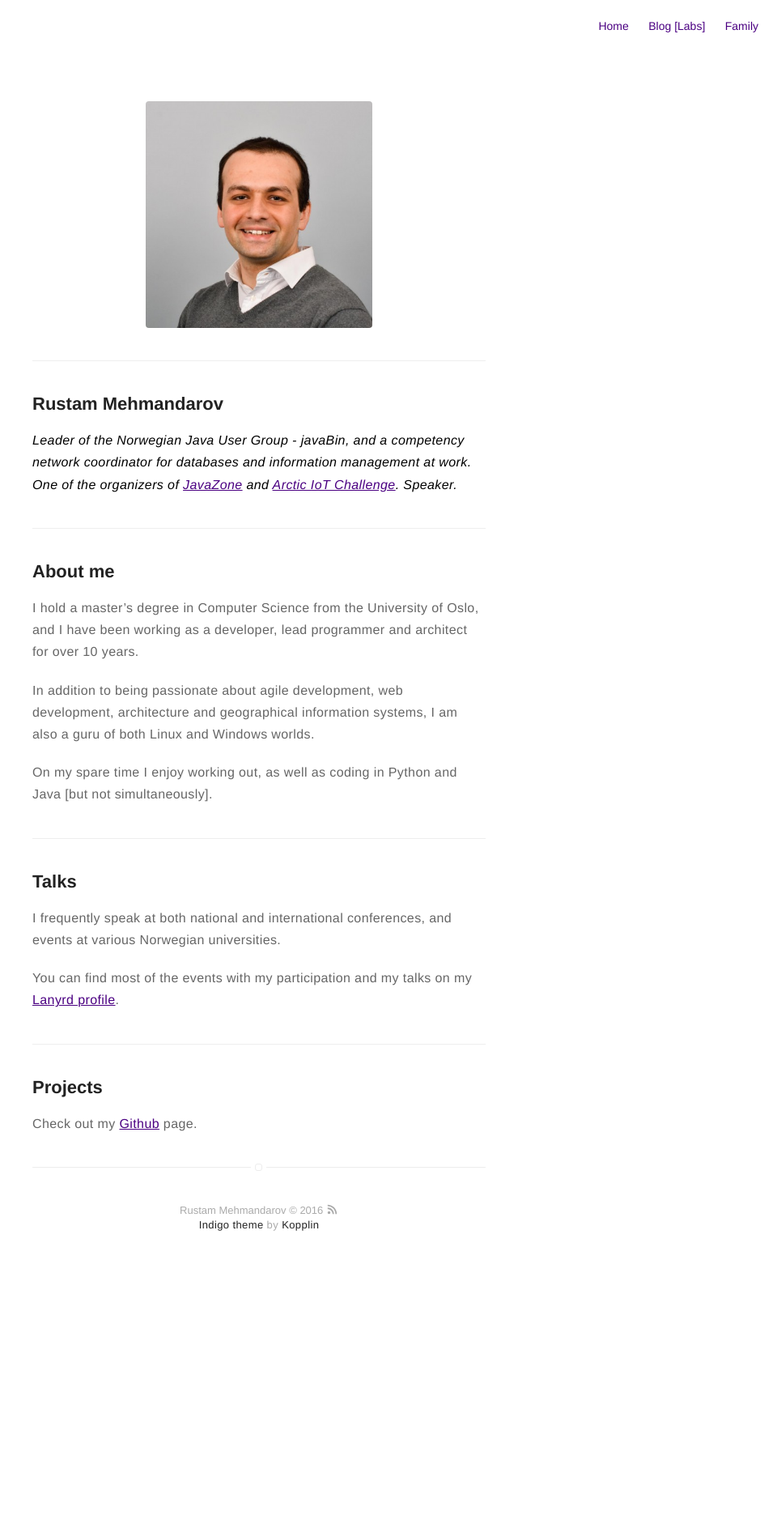
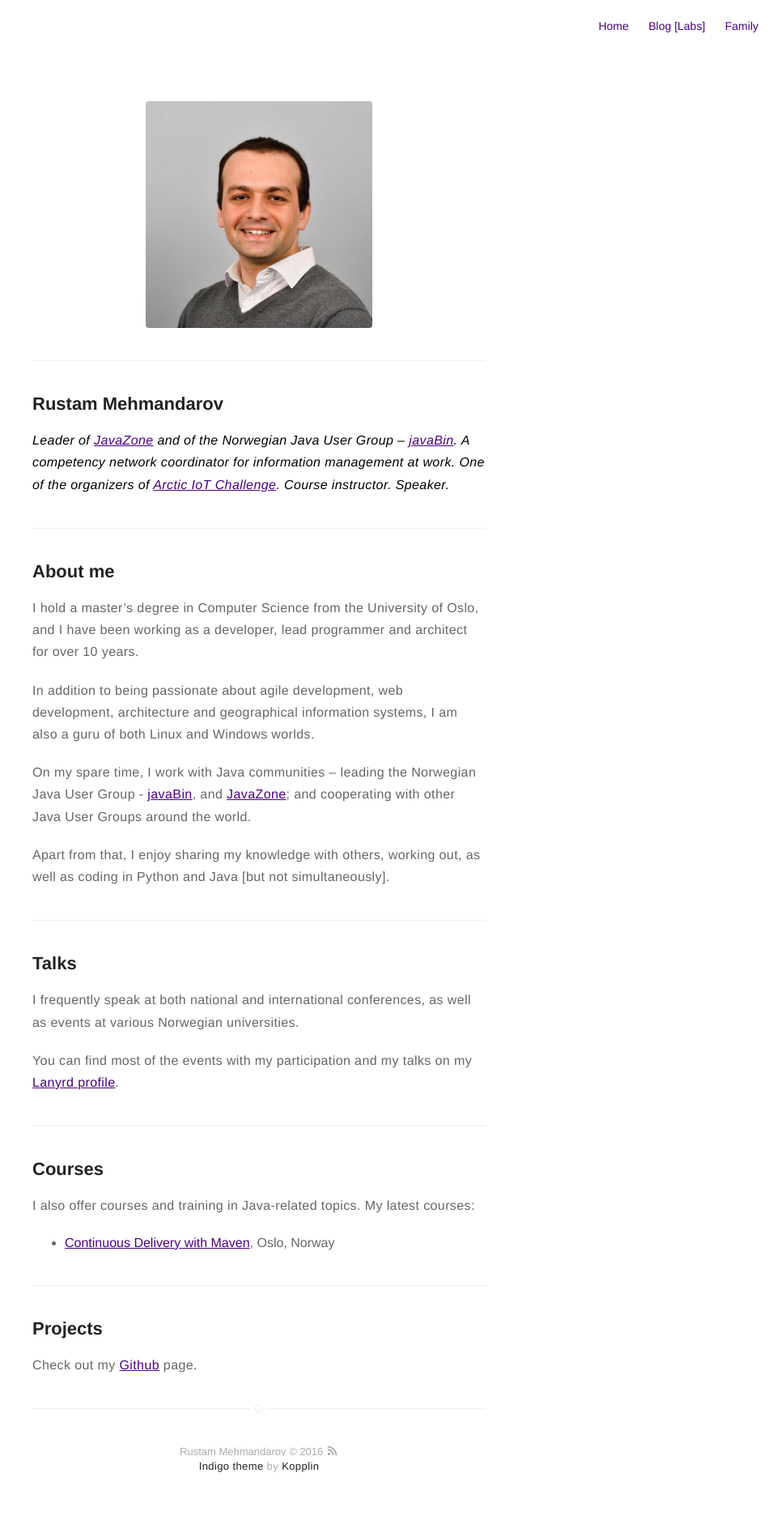
Before and after one commit to mehmandarov/mehmandarov.github.io, a Jekyll site: the page built from about.md, in a window 1280 px wide. Shown: the whole page at 81% size, without its empty margins (320-1280 px from the left). Built offline with Jekyll 4.4.1, drawn with Linux system fonts in a browser that asks for light colours; before the commit the page ends 1584 px from its top, so only the background shows below that.

Commit message:
Updated about

```diff
--- a/about.md
+++ b/about.md
@@ -8,7 +8,7 @@ layout: page
 
 ## Rustam Mehmandarov
 
-_**Leader of the Norwegian Java User Group - javaBin, and a competency network coordinator for databases and information management at work. One of the organizers of [JavaZone][1] and [Arctic IoT Challenge][4]. Speaker.**_
+_**Leader of [JavaZone][1] and of the Norwegian Java User Group – [javaBin][6]. A competency network coordinator for information management at work. One of the organizers of [Arctic IoT Challenge][4]. Course instructor. Speaker.**_
 
 ---
 
@@ -18,15 +18,25 @@ I hold a master's degree in Computer Science from the University of Oslo, and I
 
 In addition to being passionate about agile development, web development, architecture and geographical information systems, I am also a guru of both Linux and Windows worlds.
 
-On my spare time I enjoy working out, as well as coding in Python and Java [but not simultaneously].
+On my spare time, I work with Java communities – leading the Norwegian Java User Group - [javaBin][6], and [JavaZone][1]; and cooperating with other Java User Groups around the world.
+
+Apart from that, I enjoy sharing my knowledge with others, working out, as well as coding in Python and Java [but not simultaneously].
 
 ---
 
 ## Talks
 
-I frequently speak at both national and international conferences, and events at various Norwegian universities.
+I frequently speak at both national and international conferences, as well as events at various Norwegian universities.
 
 You can find most of the events with my participation and my talks on my [Lanyrd profile][2].
+
+---
+
+## Courses
+
+I also offer courses and training in Java-related topics. My latest courses:
+
+* [Continuous Delivery with Maven][5], Oslo, Norway
 
 ---
 
```
Also changed, not shown: other parts of about.md (+2 -0 lines).
